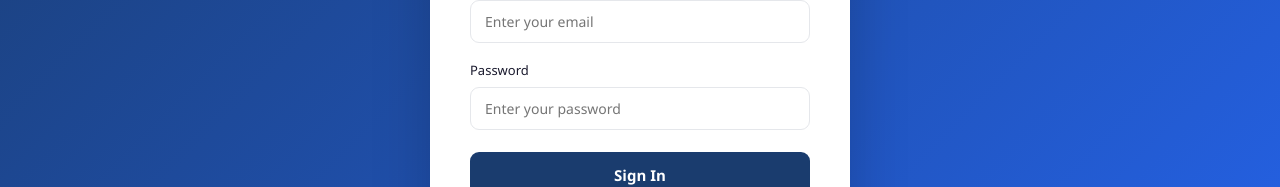
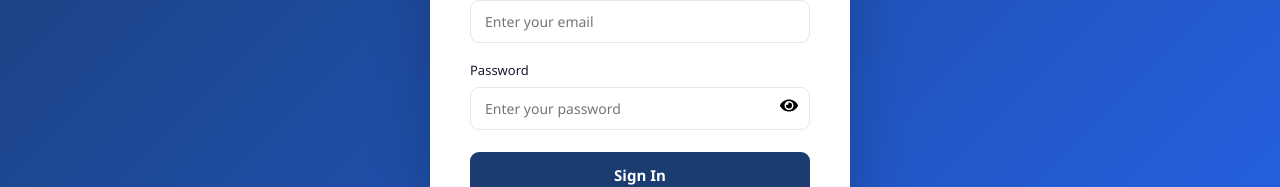
Before and after one commit to Swayamgour/glow-green, a React (Vite) app in the folder frontend/: page /login in a window 1280 px wide. Shown: the part 398-585 px from the top of the page. Built offline with nearby package versions, Linux system fonts and the light colour scheme.

Commit message:
feat: Implement password visibility toggle in login form

```diff
--- a/frontend/src/components/Login.css
+++ b/frontend/src/components/Login.css
@@ -128,7 +128,9 @@
 }
 
 @keyframes loginSpin {
-  to { transform: rotate(360deg); }
+  to {
+    transform: rotate(360deg);
+  }
 }
 
 .login-footer {
@@ -143,5 +145,28 @@
 }
 
 @media (max-width: 480px) {
-  .login-card { padding: 28px 20px; }
+  .login-card {
+    padding: 28px 20px;
+  }
 }
+
+.password-wrapper {
+  position: relative;
+  width: 100%;
+}
+
+.password-wrapper input {
+  width: 100%;
+  padding-right: 45px;
+}
+
+.password-toggle {
+  position: absolute;
+  right: 12px;
+  top: 50%;
+  transform: translateY(-50%);
+  border: none;
+  background: transparent;
+  cursor: pointer;
+  font-size: 18px;
+}
--- a/frontend/src/components/Login.jsx
+++ b/frontend/src/components/Login.jsx
@@ -1,24 +1,21 @@
-
-
 import { useEffect, useState } from 'react';
 import './Login.css';
 import { useLoginMutation } from '../Redux/api';
-import { useNavigate, Navigate } from 'react-router-dom';
+import { useNavigate } from 'react-router-dom';
+import { FaEye, FaEyeSlash } from "react-icons/fa";
 
 function Login() {
   const [email, setEmail] = useState('');
   const [password, setPassword] = useState('');
+  const [showPassword, setShowPassword] = useState(false); // ✅ added
   const [error, setError] = useState('');
   const [logoutMessage, setLogoutMessage] = useState('');
 
   const [login, { isLoading }] = useLoginMutation();
   const navigate = useNavigate();
 
-  // ✅ Already logged in → redirect
   const token = localStorage.getItem("token");
   const user = JSON.parse(localStorage.getItem("user"));
-
-
 
   useEffect(() => {
     const logoutMsg = sessionStorage.getItem('gg_logout_msg');
@@ -40,11 +37,10 @@ function Login() {
     try {
       const result = await login({ email, password }).unwrap();
 
-      // ✅ Store auth data
       localStorage.setItem("token", result.token);
       localStorage.setItem("user", JSON.stringify(result));
 
-      navigate("/Dashboard"); // ✅ direct dashboard
+      navigate("/Dashboard");
 
     } catch (err) {
       setError(err.message || 'Login failed');
@@ -54,11 +50,13 @@ function Login() {
   return (
     <div className="login-container">
       <div className="login-card">
+
         <div className="login-header">
           <div className="login-logo">🌿</div>
           <h1>Glow Green CRM</h1>
           <p>Sign in to your account</p>
         </div>
+
 
         {logoutMessage && (
           <div style={{
@@ -70,24 +68,25 @@ function Login() {
             marginBottom: 16,
             fontSize: 14,
             fontWeight: 600,
-            display: 'flex',
-            alignItems: 'center',
-            gap: 8,
           }}>
-            <svg width="16" height="16" viewBox="0 0 24 24" fill="none" stroke="currentColor" strokeWidth="2">
-              <path d="M9 21H5a2 2 0 0 1-2-2V5a2 2 0 0 1 2-2h4" />
-              <polyline points="16 17 21 12 16 7" />
-              <line x1="21" y1="12" x2="9" y2="12" />
-            </svg>
             {logoutMessage}
           </div>
         )}
 
+
         <form onSubmit={handleSubmit} className="login-form">
-          {error && <div className="error-message">⚠️ {error}</div>}
+
+          {error && (
+            <div className="error-message">
+              ⚠️ {error}
+            </div>
+          )}
 
           <div className="form-group">
-            <label htmlFor="email">Email Address</label>
+            <label htmlFor="email">
+              Email Address
+            </label>
+
             <input
               type="email"
               id="email"
@@ -99,10 +98,18 @@ function Login() {
             />
           </div>
 
+
+          {/* ✅ Password With Show Hide */}
           <div className="form-group">
-            <label htmlFor="password">Password</label>
+
+            <label htmlFor="password">
+              Password
+            </label>
+
+            <div className="password-wrapper">
+
               <input
-              type="password"
+                type={showPassword ? "text" : "password"}
                 id="password"
                 value={password}
                 onChange={(e) => setPassword(e.target.value)}
@@ -110,17 +117,40 @@ function Login() {
                 autoComplete="current-password"
                 disabled={isLoading}
               />
+
+              <button
+                type="button"
+                className="password-toggle"
+                onClick={() => setShowPassword(!showPassword)}
+              >
+                {showPassword ? <FaEyeSlash /> : <FaEye />}
+              </button>
+
             </div>
 
-          <button type="submit" className="login-button" disabled={isLoading}>
-            {isLoading ? <span className="login-spinner" /> : null}
-            {isLoading ? 'Signing in...' : 'Sign In'}
+          </div>
+
+
+          <button
+            type="submit"
+            className="login-button"
+            disabled={isLoading}
+          >
+
+            {isLoading && (
+              <span className="login-spinner" />
+            )}
+
+            {isLoading
+              ? 'Signing in...'
+              : 'Sign In'
+            }
+
           </button>
+
+
         </form>
 
-        {/* <div className="login-footer">
-          <p>Contact your admin to get access</p>
-        </div> */}
       </div>
     </div>
   );
```
Lines whose indentation alone changed are shown as unchanged.
